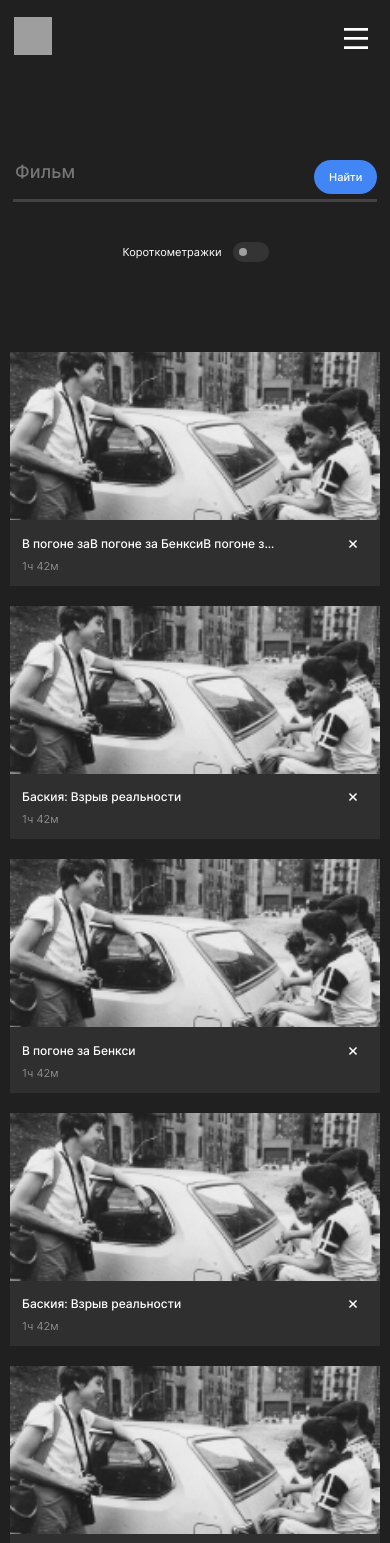
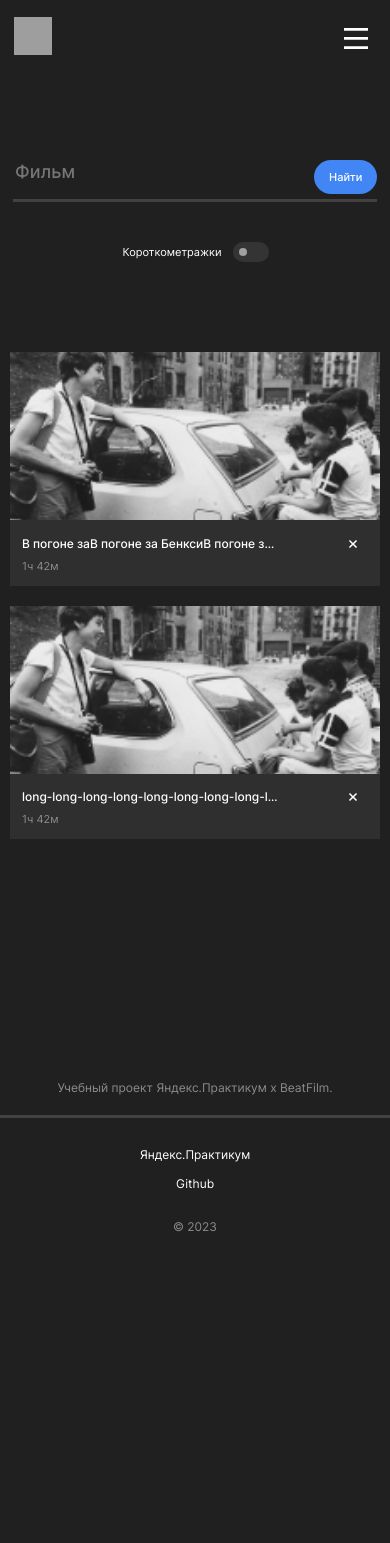
Before and after one commit to OGSmit/movies-explorer-frontend, a React (Create React App) app in the folder frontend/: page /saved-movies in a window 390 px wide. Shown: the top 1543 px of the page. After the commit the page ends 1246 px from the top, so only its background shows below. Built offline with nearby package versions, Linux system fonts and the light colour scheme; grey boxes are pictures that could not be loaded.

Commit message:
исправления для savemovies

```diff
--- a/frontend/src/components/movies/moviesCardList/MoviesCardList.css
+++ b/frontend/src/components/movies/moviesCardList/MoviesCardList.css
@@ -32,6 +32,11 @@
   padding: 44px 0 19px;
 }
 
+.movieCardList__more_invisible {
+  padding: 18px 0 19px;
+}
+
+
 .movieCardList__button-more {
   display: flex;
   flex-direction: column;
@@ -51,6 +56,10 @@
   height: 36px;
 }
 
+.movieCardList__button-more_invisible {
+  visibility: hidden;
+}
+
 .movieCardList__button-more:hover {
   opacity: .8;
   cursor: pointer;
@@ -63,6 +72,10 @@
 
   .movieCardList__more {
     padding: 64px 0 62px;
+  }
+
+  .movieCardList__more_invisible {
+    padding: 37px 0 62px;
   }
 }
 
@@ -81,6 +94,10 @@
     padding: 26px 0 62px;
   }
 
+  .movieCardList__more_invisible {
+    padding: 0px 0 62px;
+  }
+
   .movieCardList__button-more {
     width: 240px;
     margin-top: 10px;
--- a/frontend/src/components/movies/moviesCardList/MoviesCardList.js
+++ b/frontend/src/components/movies/moviesCardList/MoviesCardList.js
@@ -7,14 +7,22 @@ function MoviesCardList({ inSaveMovies, isNeedMoreButton }) {
     <section className='movieCardList'>
       <ul className='movieCardList__list'>
         <li className='movieCardList__item'><MoviesCard inSaveMovies={inSaveMovies} name={'В погоне заВ погоне за БенксиВ погоне за БенксиВ погоне за Бенкси Бенкси'} /></li>
-        <li className='movieCardList__item'><MoviesCard inSaveMovies={inSaveMovies} name={'Баския: Взрыв реальности'} /></li>
-        <li className='movieCardList__item'><MoviesCard inSaveMovies={inSaveMovies} name={'В погоне за Бенкси'} /></li>
-        <li className='movieCardList__item'><MoviesCard inSaveMovies={inSaveMovies} name={'Баския: Взрыв реальности'} /></li>
+
+
         <li className='movieCardList__item'><MoviesCard inSaveMovies={inSaveMovies} name={'long-long-long-long-long-long-long-long-long- long-long-long-long-long-long-long-long- long-long-long-long-long-long-long-long-long-long-long-long-long-long-long-long-long-long-long-long-long-long-long-long-long-long-long-long-long-long-long-long-long-long-name'} /></li>
       </ul>
-      {isNeedMoreButton ? <div className='movieCardList__more'>
-        <button type='button' className='movieCardList__button-more'>Еще</button>
-      </div> : ''}
+      {isNeedMoreButton ?
+        <>
+          <div className='movieCardList__more'>
+            <button type='button' className='movieCardList__button-more'>Еще</button>
+          </div>
+        </>
+        :
+        <>
+        <div className='movieCardList__more movieCardList__more_invisible'>
+            <button type='button' className='movieCardList__button-more movieCardList__button-more_invisible'>Еще</button>
+          </div>
+        </>}
     </section>
   )
 }
```
